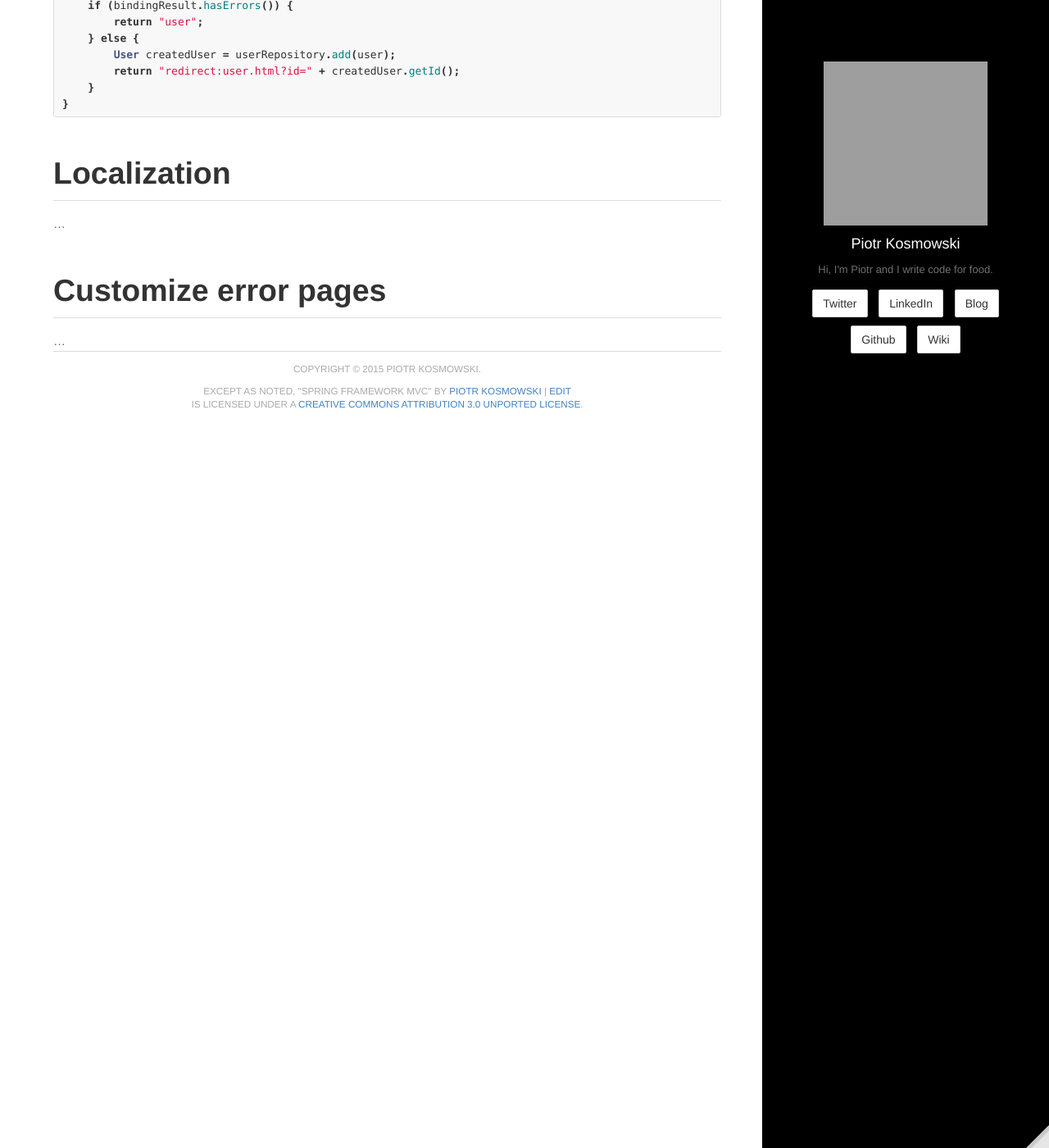
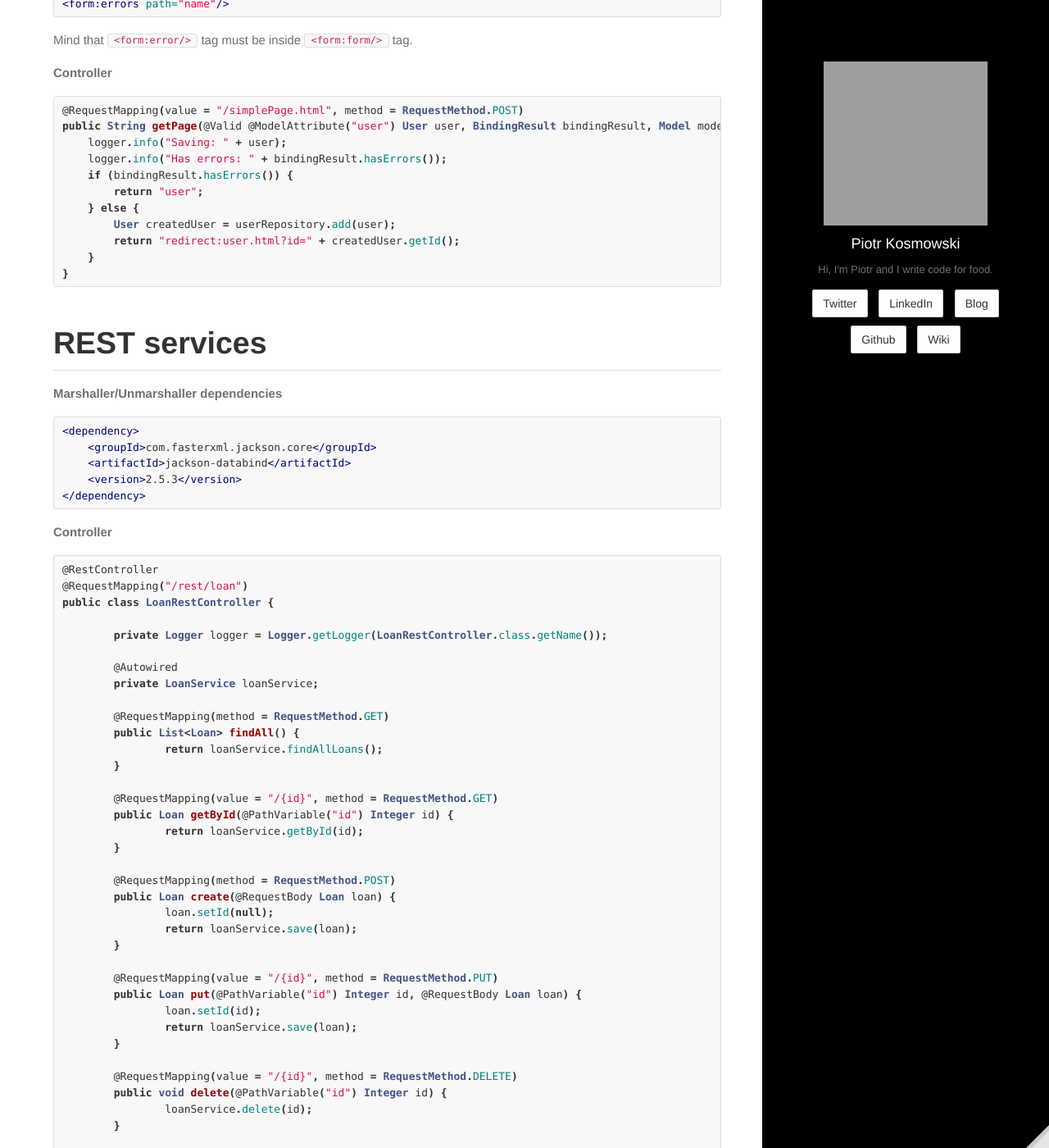
Before and after one commit to kospiotr/kospiotr.github.io, a Jekyll site: the page built from wiki/spring-mvc.md, in a window 1280 px wide and 1400 px high, scrolled down 12805 px. Shown: the whole window at 82% size. Built offline with Jekyll 4.4.1, drawn with Linux system fonts in a browser that asks for light colours; Markdown is read by kramdown in place of the engine named in the settings; some of the changed text lies outside the part shown; grey boxes are pictures that could not be loaded.

Commit message:
Update wiki

````diff
--- a/wiki/spring-mvc.md
+++ b/wiki/spring-mvc.md
@@ -621,9 +621,19 @@
 
 **View**
 
+All messages:
+
+```html
+<form:errors path="*"/>
+```
+
+For particular field:
+
 ```html
 <form:errors path="name"/>
 ```
+
+Mind that ```<form:error/>``` tag must be inside ```<form:form/>``` tag.
 
 **Controller**
 
@@ -641,6 +651,60 @@ public String getPage(@Valid @ModelAttribute("user") User user, BindingResult bi
 }
 ```
 
+# REST services
+
+**Marshaller/Unmarshaller dependencies**
+
+```xml
+<dependency>
+    <groupId>com.fasterxml.jackson.core</groupId>
+    <artifactId>jackson-databind</artifactId>
+    <version>2.5.3</version>
+</dependency>
+```
+
+**Controller**
+
+```java
+@RestController
+@RequestMapping("/rest/loan")
+public class LoanRestController {
+
+	private Logger logger = Logger.getLogger(LoanRestController.class.getName());
+
+	@Autowired
+	private LoanService loanService;
+
+	@RequestMapping(method = RequestMethod.GET)
+	public List<Loan> findAll() {
+		return loanService.findAllLoans();
+	}
+
+	@RequestMapping(value = "/{id}", method = RequestMethod.GET)
+	public Loan getById(@PathVariable("id") Integer id) {
+		return loanService.getById(id);
+	}
+
+	@RequestMapping(method = RequestMethod.POST)
+	public Loan create(@RequestBody Loan loan) {
+		loan.setId(null);
+		return loanService.save(loan);
+	}
+
+	@RequestMapping(value = "/{id}", method = RequestMethod.PUT)
+	public Loan put(@PathVariable("id") Integer id, @RequestBody Loan loan) {
+		loan.setId(id);
+		return loanService.save(loan);
+	}
+
+	@RequestMapping(value = "/{id}", method = RequestMethod.DELETE)
+	public void delete(@PathVariable("id") Integer id) {
+		loanService.delete(id);
+	}
+
+}
+```
+
 # Localization
 
 ...
````
